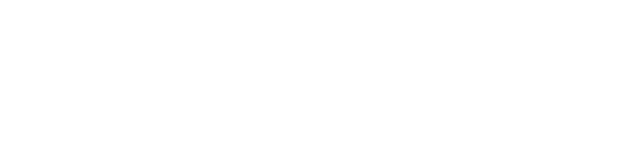
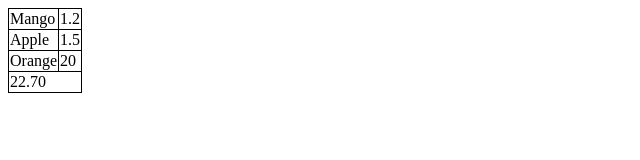
Before and after one commit to acciojob/grofers-checkout-2-umeshchandra24, a website: page main.html in a window 1280 px wide. Shown: the whole page, without its empty margins (0-640 px from the left). Drawn offline with Linux system fonts and the light colour scheme.

Commit message:
created a submission

```diff
--- a/main.html
+++ b/main.html
@@ -8,6 +8,24 @@
 
 <body>
 	<!-- the entire body must be written by student -->
+	<table>
+		<tr>
+			<td >Mango</td>
+			<td data-ns-test="prices">1.2</td>
+		</tr>
+		<tr>
+			<td>Apple
+			</td>
+			<td data-ns-test="prices">1.5</td>
+		</tr>
+		<tr>
+			<td>Orange</td>
+			<td data-ns-test="prices">20</td>
+		</tr>
+		<tr>
+			<td colspan="2" data-ns-test="grandTotal"></td>
+		</tr>
+	</table>
     <script type="text/javascript" src="./script.js">
 </script>
 
--- a/script.js
+++ b/script.js
@@ -1 +1,9 @@
 //your code here
+let value = document.querySelectorAll('[data-ns-test="prices"]')
+let totalValue = 0;
+value.forEach(ele =>{
+    totalValue += parseFloat(ele.textContent);
+})
+
+const grandTotal = document.querySelector('[data-ns-test="grandTotal"]');
+grandTotal.textContent = totalValue.toFixed(2);
--- a/styles.css
+++ b/styles.css
@@ -1,2 +1,6 @@
+table,tr,td{
+	border: 1px solid black;
+	border-collapse:collapse;
 
+}
 /* Your CSS Code here. */
```
